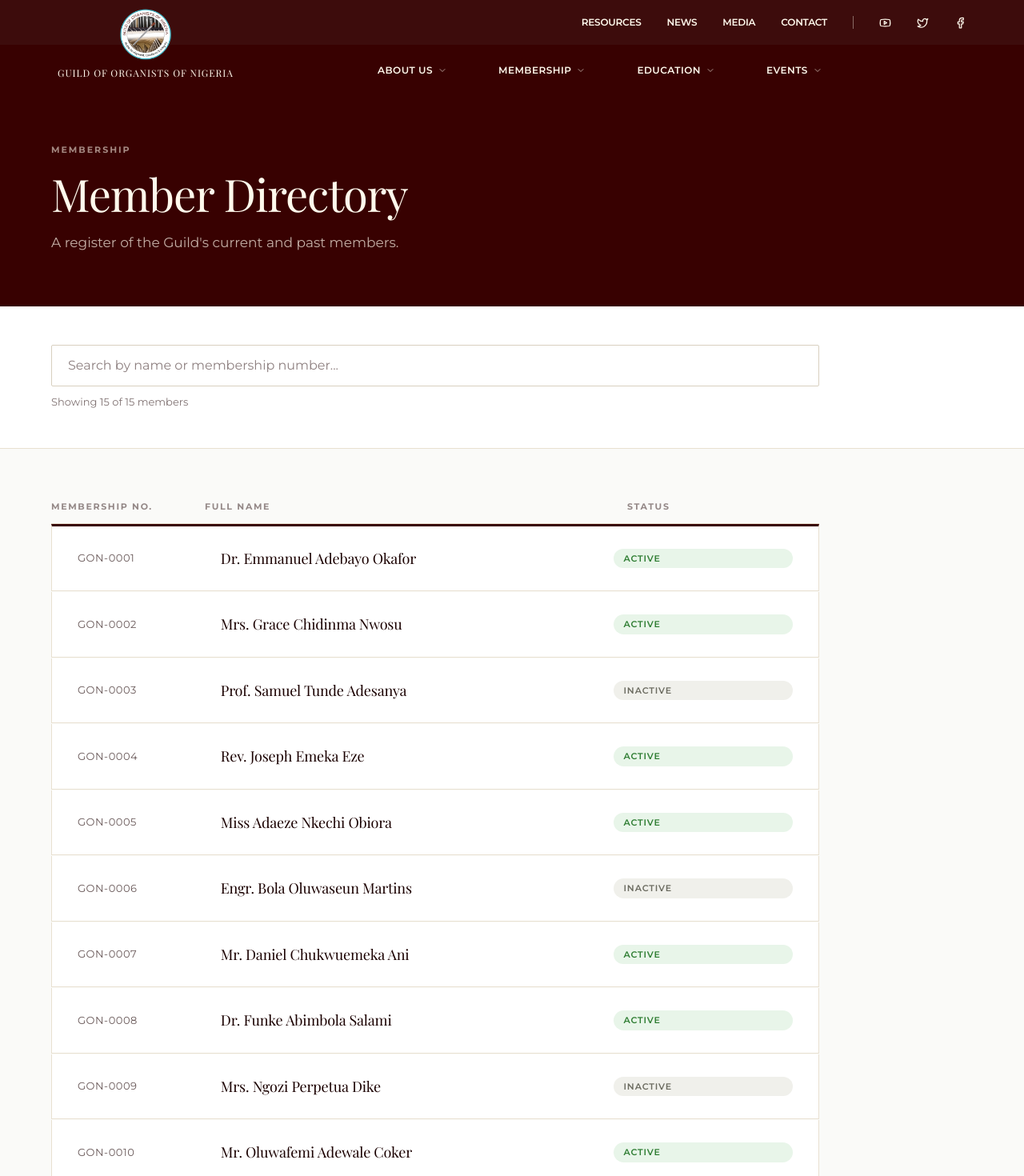
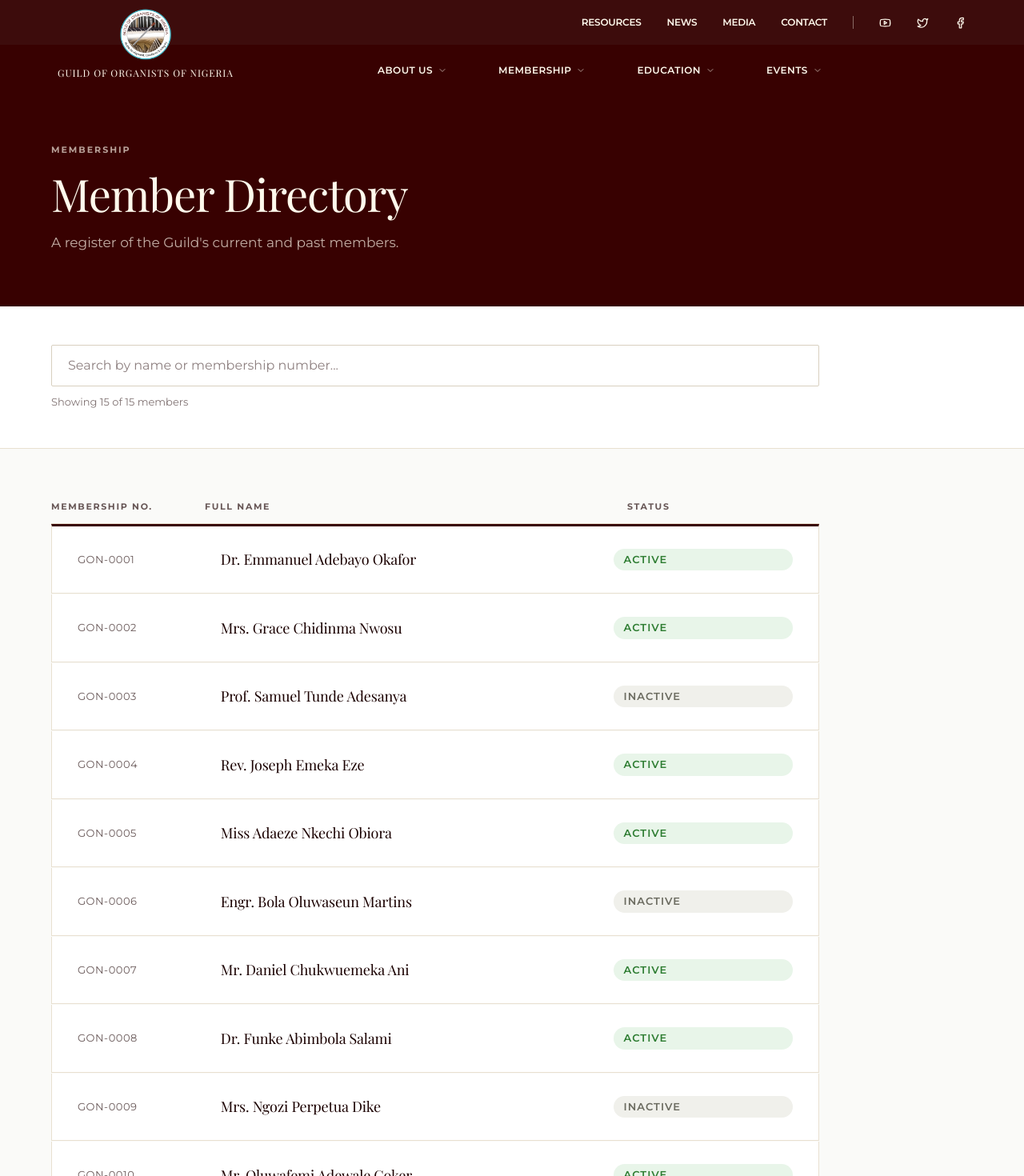
Before and after one commit to gonig-org/gonig-website, a Next.js app: page /membership/directory in a window 1280 px wide. Shown: the top 1470 px of the page at 80% size. Built offline with nearby package versions, Linux system fonts and the light colour scheme; a web font is replaced by a local one.

Commit message:
fix: address accessibility and code quality issues in Member Directory

```diff
--- a/src/app/membership/directory/page.tsx
+++ b/src/app/membership/directory/page.tsx
@@ -34,7 +34,7 @@ function StatusBadge({ status }: { status: Member["status"] }) {
         display: "inline-block",
         backgroundColor: isActive ? "#E8F5E9" : "#F0F0EB",
         color: isActive ? "#2E7D32" : "#6B6B60",
-        fontSize: "11px",
+        fontSize: "13px",
         fontFamily: "var(--font-montserrat)",
         fontWeight: 600,
         letterSpacing: "0.08em",
@@ -50,6 +50,7 @@ function StatusBadge({ status }: { status: Member["status"] }) {
 
 export default function MemberDirectoryPage() {
   const [query, setQuery] = useState("");
+  const [focused, setFocused] = useState(false);
 
   const filtered = MEMBERS.filter((m) => {
     const q = query.toLowerCase().trim();
@@ -84,7 +85,7 @@ export default function MemberDirectoryPage() {
               fontWeight: 700,
               letterSpacing: "0.18em",
               textTransform: "uppercase",
-              opacity: 0.55,
+              opacity: 0.65,
               display: "block",
               marginBottom: "16px",
             }}
@@ -144,6 +145,8 @@ export default function MemberDirectoryPage() {
             value={query}
             onChange={(e) => setQuery(e.target.value)}
             placeholder="Search by name or membership number..."
+            onFocus={() => setFocused(true)}
+            onBlur={() => setFocused(false)}
             style={{
               width: "100%",
               height: "52px",
@@ -154,15 +157,9 @@ export default function MemberDirectoryPage() {
               backgroundColor: "#FFFFFF",
               border: "1px solid #D8D0C0",
               borderRadius: "2px",
-              outline: "none",
+              outline: focused ? "2px solid var(--color-navbar)" : "none",
+              outlineOffset: focused ? "2px" : undefined,
               boxSizing: "border-box",
-            }}
-            onFocus={(e) => {
-              e.currentTarget.style.outline = "2px solid var(--color-navbar)";
-              e.currentTarget.style.outlineOffset = "2px";
-            }}
-            onBlur={(e) => {
-              e.currentTarget.style.outline = "none";
             }}
           />
           <p
@@ -213,7 +210,7 @@ export default function MemberDirectoryPage() {
                   letterSpacing: "0.15em",
                   textTransform: "uppercase",
                   color: "var(--color-text-dark)",
-                  opacity: 0.45,
+                  opacity: 0.65,
                 }}
               >
                 {label}
@@ -241,7 +238,7 @@ export default function MemberDirectoryPage() {
               </p>
             </div>
           ) : (
-            <div className="flex flex-col" style={{ gap: 0 }}>
+            <div className="flex flex-col">
               {filtered.map((member, index) => (
                 <div
                   key={member.membershipNo}
@@ -289,7 +286,7 @@ export default function MemberDirectoryPage() {
                     <span
                       style={{
                         fontFamily: "var(--font-montserrat)",
-                        fontSize: "12px",
+                        fontSize: "13px",
                         color: "var(--color-text-dark)",
                         opacity: 0.65,
                         letterSpacing: "0.06em",
```
